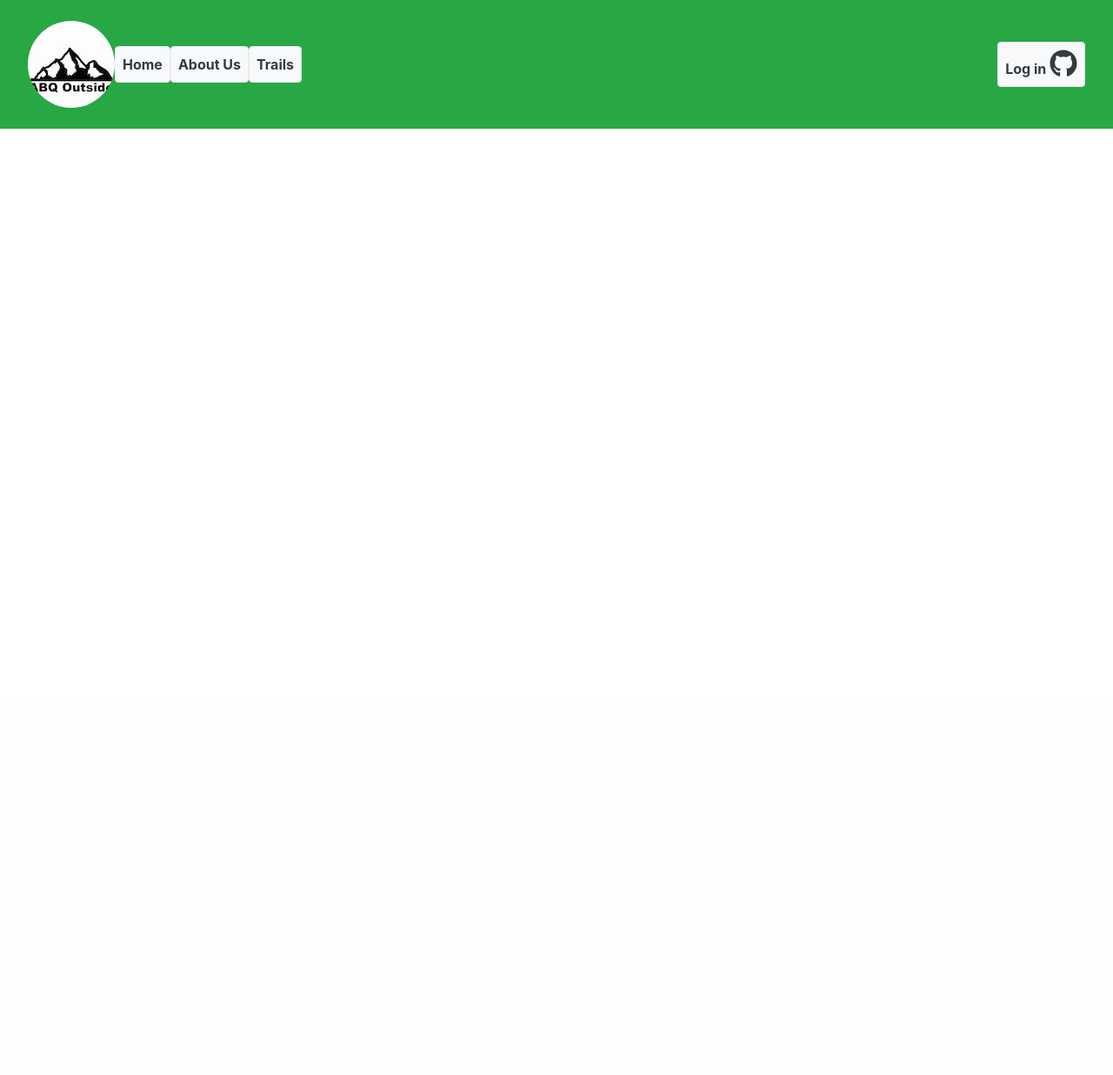
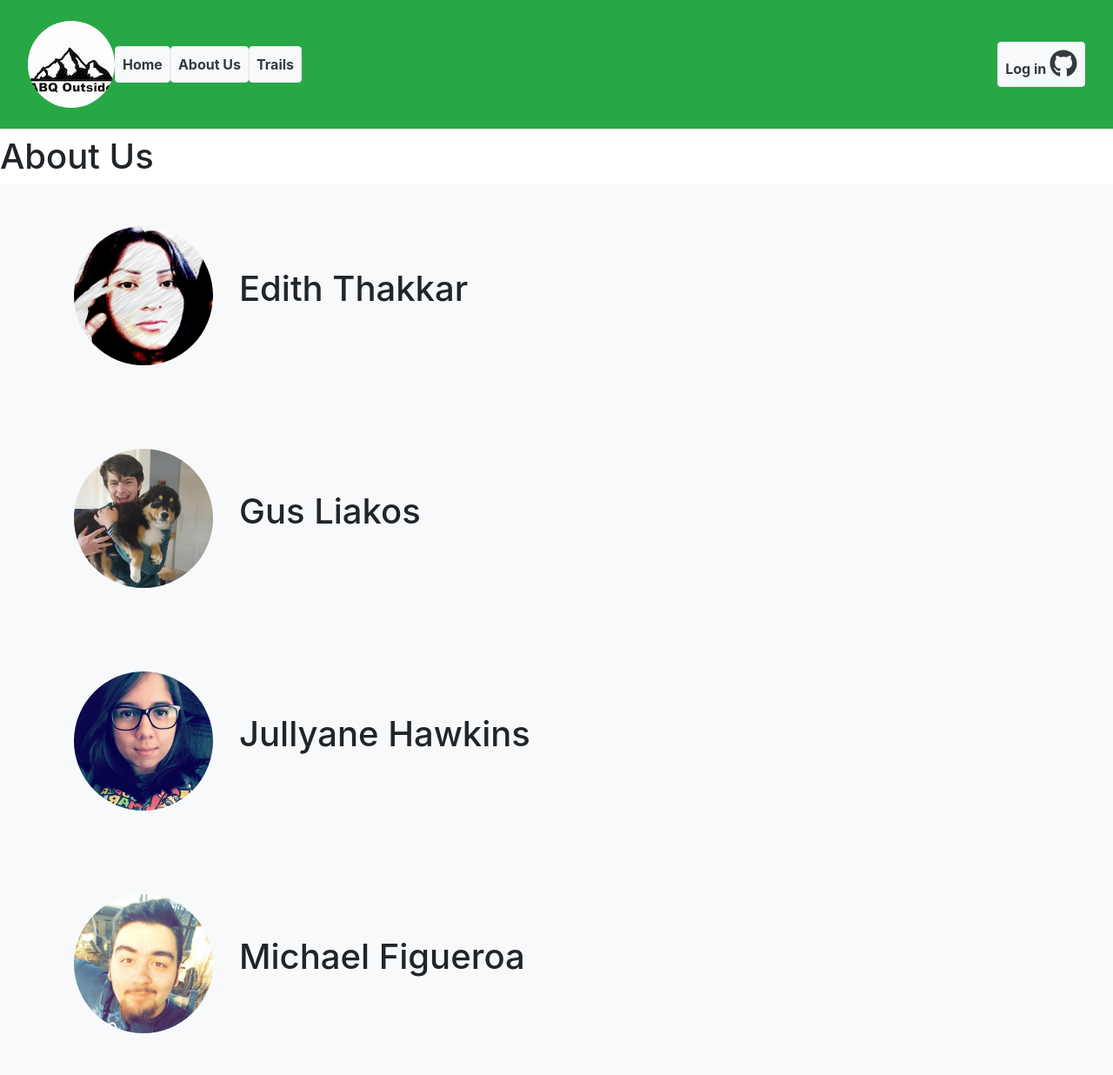
Before and after one commit to GusLDiaz/abq-outside, a PHP site: page /static-ui/about-us.php in a window 1280 px wide. Shown: the whole page at 87% size. Before the commit the page ends 148 px from the top, so only its background shows below. Run offline with PHP 8.4, Linux system fonts and the light colour scheme; some libraries are stand-ins or nearby versions.

Commit message:
Edited about us page https://app.asana.com/0/660901941582663/698758989766688

```diff
--- a/static-ui/about-us.php
+++ b/static-ui/about-us.php
@@ -1,2 +1,51 @@
 <?php require_once("head-utils.php"); ?>
 <?php require_once("navbar.php"); ?>
+<h1>About Us</h1>
+<div class="py-5 bg-light">
+	<div class="container" id="about-me">
+		<div class="row">
+			<div class="column-fluid col-md-2 bg-light">
+				<img class="img-fluid rounded-circle" src="../src/img/edith.jpeg" alt="Edith Thakkar">
+			</div>
+			<div class="column-fluid mt-5 col 2">
+				<h1 class="about">Edith Thakkar</h1>
+			</div>
+		</div>
+	</div>
+</div>
+<div class="py-5 bg-light">
+	<div class="container" id="about-me">
+		<div class="row">
+			<div class="column-fluid col-md-2 bg-light">
+				<img class="img-fluid rounded-circle" src="../src/img/gus.jpeg" alt="Gus Liakos">
+			</div>
+			<div class="column-fluid mt-5 col 2">
+				<h1 class="about">Gus Liakos</h1>
+			</div>
+		</div>
+	</div>
+</div>
+<div class="py-5 bg-light">
+	<div class="container" id="about-me">
+		<div class="row">
+			<div class="column-fluid col-md-2 bg-light">
+				<img class="img-fluid rounded-circle" src="../src/img/jully.jpeg" alt="Jullyane Hawkins">
+			</div>
+			<div class="column-fluid mt-5 col 2">
+				<h1 class="about">Jullyane Hawkins</h1>
+			</div>
+		</div>
+	</div>
+</div>
+<div class="py-5 bg-light">
+	<div class="container" id="about-me">
+		<div class="row">
+			<div class="column-fluid col-md-2 bg-light">
+				<img class="img-fluid rounded-circle" src="../src/img/michael.jpeg" alt="Michael Figueroa">
+			</div>
+			<div class="column-fluid mt-5 col 2">
+				<h1 class="about">Michael Figueroa</h1>
+			</div>
+		</div>
+	</div>
+</div>
```
Also changed, not shown: src/img/edith.jpeg (added), src/img/gus.jpeg (added), src/img/jully.jpeg (added), src/img/michael.jpeg (added), static-ui/trails.php (line endings or trailing spaces).
